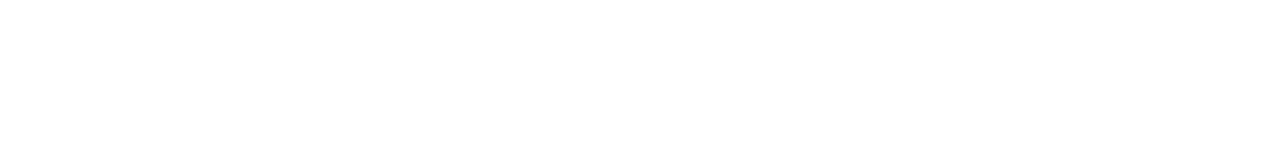
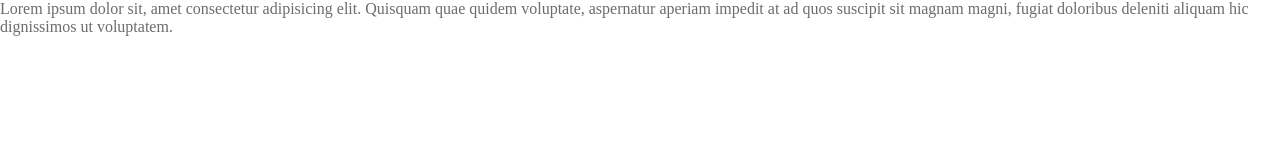
Before and after one commit to brendarangelbr1-boop/TRAVEL, a plain HTML site: page index.html in a window 1280 px wide. Drawn offline with Linux system fonts and the light colour scheme.

Commit message:
initial stle guide

```diff
--- a/index.html
+++ b/index.html
@@ -3,10 +3,12 @@
 <head>
   <meta charset="UTF-8">
   <meta name="viewport" content="width=device-width, initial-scale=1.0">
-  <title>Travelgram | perfil de viagem/title>
+  <title>Travelgram | perfil de viagem </title>
     <link rel="stylesheet" href="styles/index.css">
 </head>
 <body>
-
+  <p>
+    Lorem ipsum dolor sit, amet consectetur adipisicing elit. Quisquam quae quidem voluptate, aspernatur aperiam impedit at ad quos suscipit sit magnam magni, fugiat doloribus deleniti aliquam hic dignissimos ut voluptatem.
+  </p>
 </body>
 </html>
--- a/styles/global.css
+++ b/styles/global.css
@@ -3,3 +3,18 @@
   padding: 0;
   box-sizing: border-box;
 }
+
+:root{
+  --brand-color: #EF5F4C;
+  --shape-transparent: #ffffff8f;
+  --background-color:#FFFFFF;
+  --surface-color: #F5F5F5;
+  --skeleton-color: #D9D9D9;
+  --text-color-primary:#313131;
+  --text-color-secondary:#6C6C6C;
+}
+
+body{
+  color:var(--text-color-secondary);
+  background-color: var(--background-color);
+}
```
Also changed, not shown: assests/AirplaneTilt.svg (added), assests/Image 01.png (added), assests/Image 02.png (added), assests/Image 03.png (added), assests/Image 04.png (added), assests/Image 05.png (added), assests/Image 06.png (added), assests/Image 07.png (added), assests/Image 08.png (added), assests/Image 09.png (added), assests/Image 10.png (added), assests/Image 11.png (added), assests/Image.svg (added), assests/Logo.svg (added), 2 more files, 1 other file.
